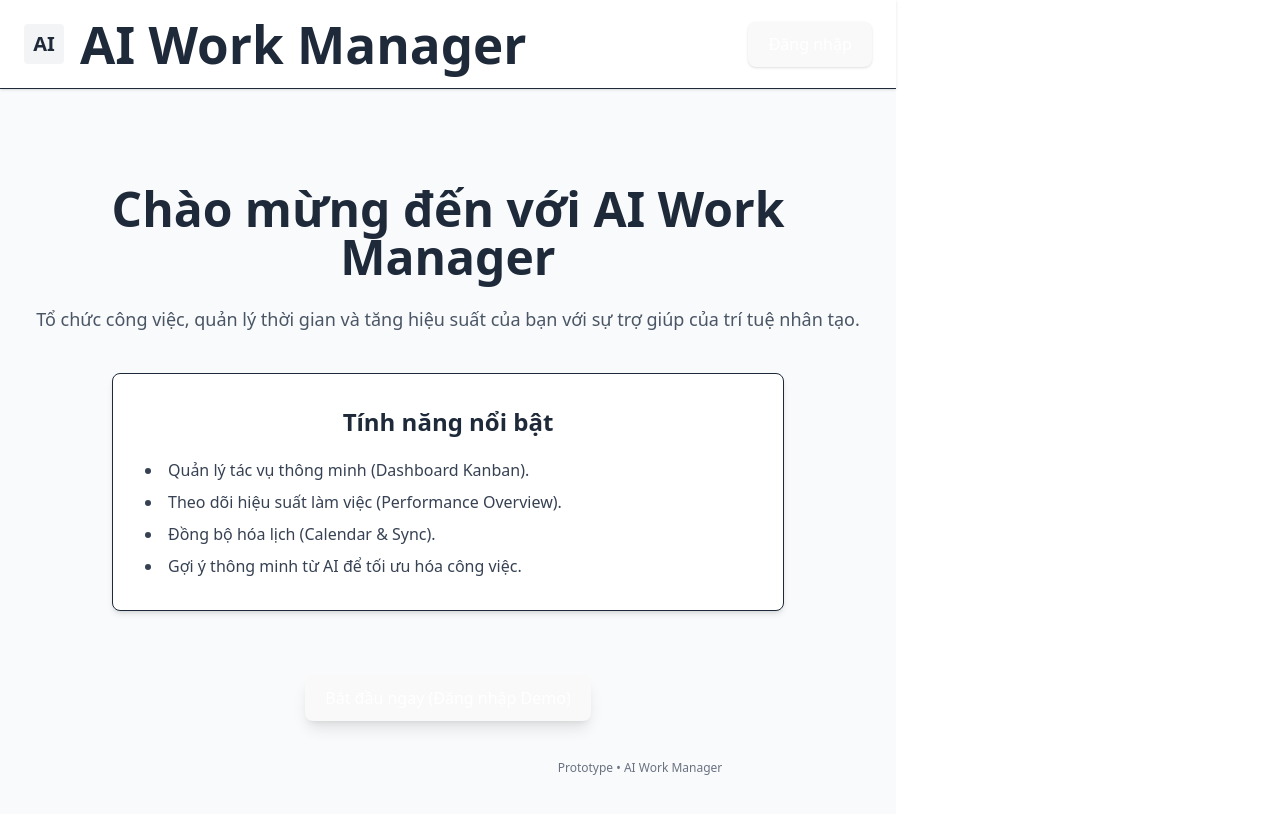
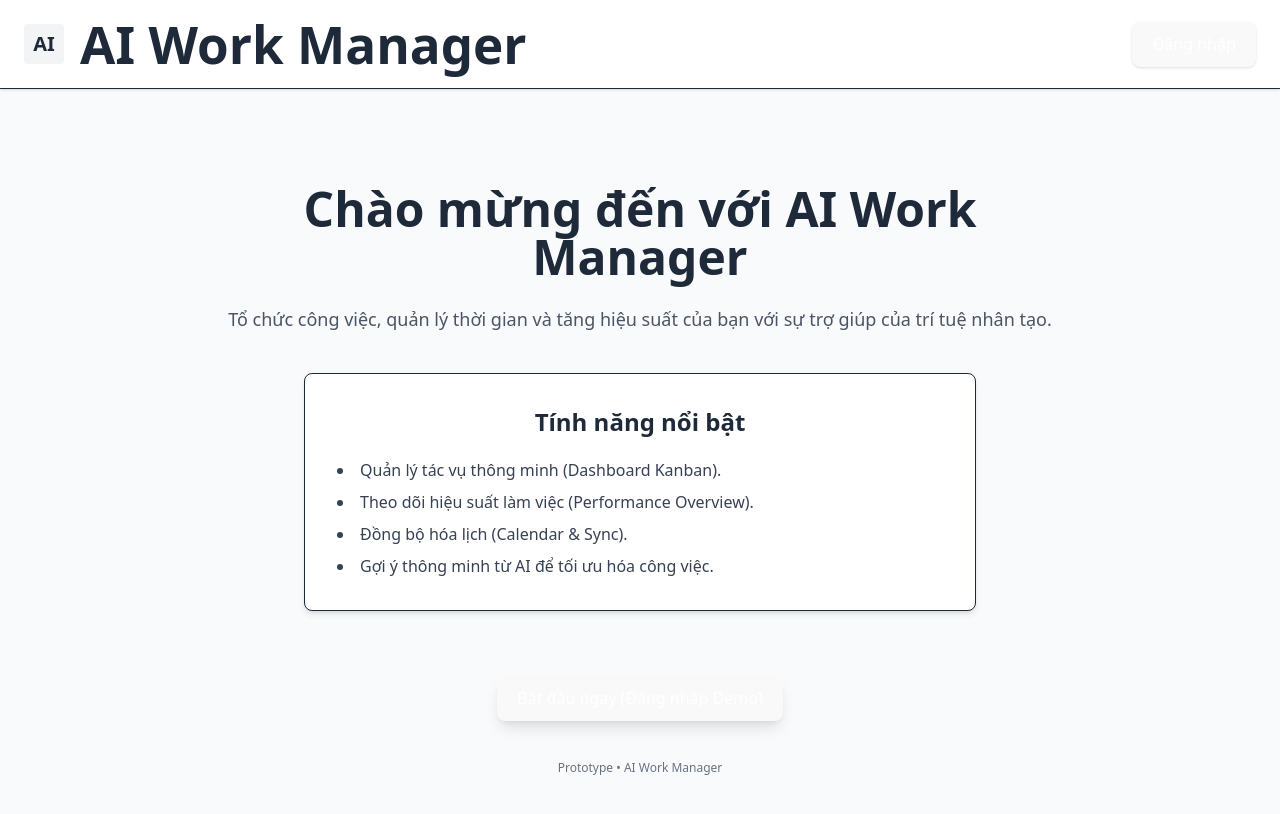
Before and after one commit to 23001825-NguyenQuangAnh/group36-finalterm, a React (Vite) app in the folder vite-project/: page / in a window 1280 px wide. Shown: the top 814 px of the page. Built offline with nearby package versions, Linux system fonts and the light colour scheme.

Commit message:
sửa lỗi ko full màn

```diff
--- a/vite-project/src/index.css
+++ b/vite-project/src/index.css
@@ -1,3 +1,12 @@
+/* ===== RESET TOÀN CỤC ===== */
+html, body, #root {
+  width: 100%;
+  height: 100%;
+  margin: 0;
+  padding: 0;
+}
+
+/* ===== CẤU HÌNH GỐC ===== */
 :root {
   font-family: system-ui, Avenir, Helvetica, Arial, sans-serif;
   line-height: 1.5;
@@ -13,6 +22,7 @@
   -moz-osx-font-smoothing: grayscale;
 }
 
+/* ===== LINK ===== */
 a {
   font-weight: 500;
   color: #646cff;
@@ -22,19 +32,20 @@ a:hover {
   color: #535bf2;
 }
 
+/* ===== BODY ===== */
 body {
-  margin: 0;
-  display: flex;
-  place-items: center;
-  min-width: 320px;
-  min-height: 100vh;
+  /* Bỏ flex-center để không giới hạn full màn hình */
+  display: block;
+  background-color: inherit;
 }
 
+/* ===== HEADING ===== */
 h1 {
   font-size: 3.2em;
   line-height: 1.1;
 }
 
+/* ===== BUTTON ===== */
 button {
   border-radius: 8px;
   border: 1px solid transparent;
@@ -54,6 +65,7 @@ button:focus-visible {
   outline: 4px auto -webkit-focus-ring-color;
 }
 
+/* ===== LIGHT MODE ===== */
 @media (prefers-color-scheme: light) {
   :root {
     color: #213547;
```
